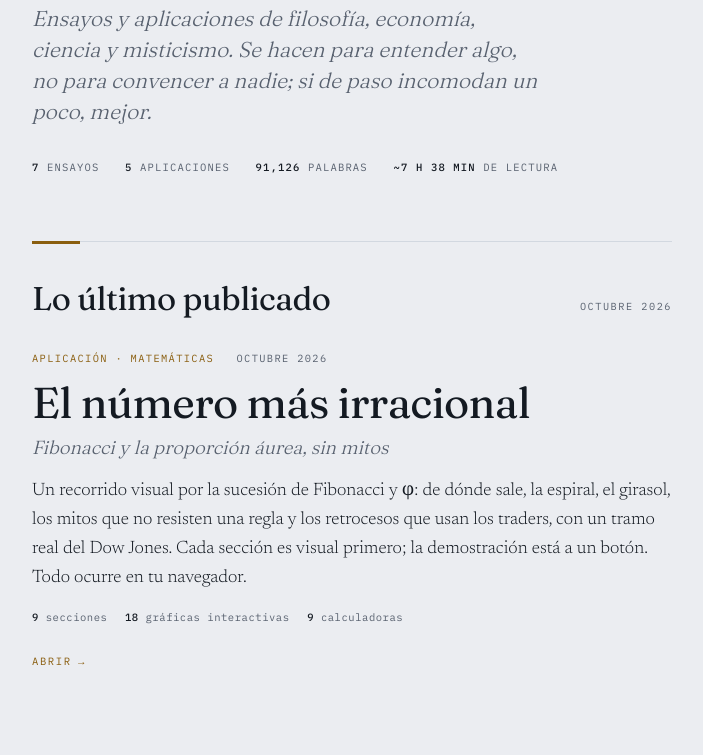
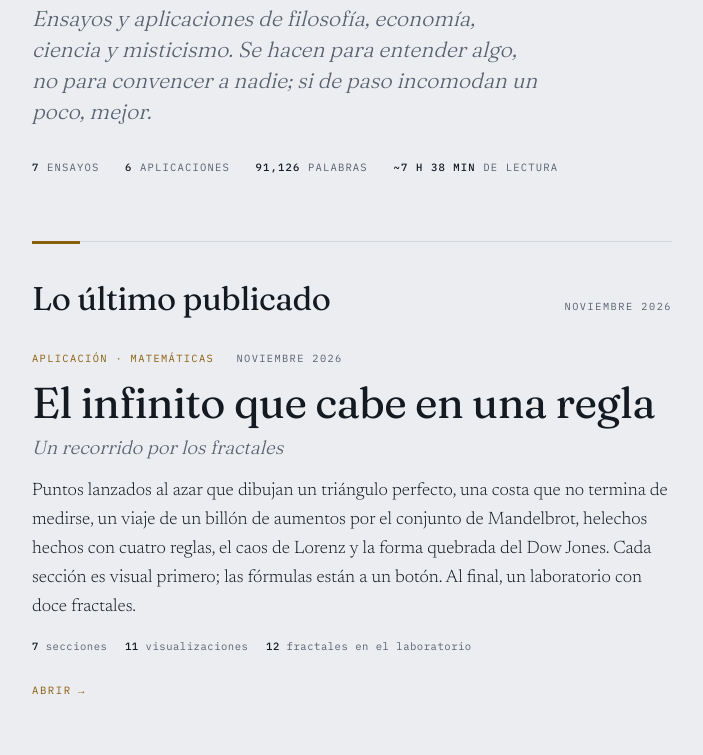
Before and after one commit to Alex-Vazquez73/Alex-Vazquez73.github.io, a plain HTML site: page index.html in a window 1280 px wide. Shown: the part 348-1103 px from the top of the page, without its empty margins (288-991 px from the left). Drawn offline with Linux system fonts and the light colour scheme.

Commit message:
Añade «El infinito que cabe en una regla» como destacada
Co-Authored-By: Claude Opus 5.5 <noreply@anthropic.com>

```diff
--- a/index.html
+++ b/index.html
@@ -238,16 +238,16 @@ h1{font-family:"Fraunces","Newsreader",Georgia,serif;font-weight:400;
     <p class="eyebrow">Archivo · Alejandro Vázquez</p>
     <h1>Lo que voy entendiendo</h1>
     <p class="lede">Ensayos y aplicaciones de filosofía, economía, ciencia y misticismo. Se hacen para entender algo, no para convencer a nadie; si de paso incomodan un poco, mejor.</p>
-    <p class="totales"><span><b>7</b> ensayos</span><span><b>5</b> aplicaciones</span><span><b>91,126</b> palabras</span><span><b>~7 h 38 min</b> de lectura</span></p>
+    <p class="totales"><span><b>7</b> ensayos</span><span><b>6</b> aplicaciones</span><span><b>91,126</b> palabras</span><span><b>~7 h 38 min</b> de lectura</span></p>
   </header>
 
-  <p class="section-label"><span>Lo último publicado</span><span class="count">Octubre 2026</span></p>
-  <a class="destacada" href="el-numero-mas-irracional/">
-    <p class="meta"><span class="kind">Aplicación · Matemáticas</span><span>Octubre 2026</span></p>
-    <h2>El número más irracional</h2>
-    <p class="sub">Fibonacci y la proporción áurea, sin mitos</p>
-    <p class="blurb">Un recorrido visual por la sucesión de Fibonacci y φ: de dónde sale, la espiral, el girasol, los mitos que no resisten una regla y los retrocesos que usan los traders, con un tramo real del Dow Jones. Cada sección es visual primero; la demostración está a un botón. Todo ocurre en tu navegador.</p>
-    <p class="cifras"><span><b>9</b> secciones</span><span><b>18</b> gráficas interactivas</span><span><b>9</b> calculadoras</span></p>
+  <p class="section-label"><span>Lo último publicado</span><span class="count">Noviembre 2026</span></p>
+  <a class="destacada" href="fractales/">
+    <p class="meta"><span class="kind">Aplicación · Matemáticas</span><span>Noviembre 2026</span></p>
+    <h2>El infinito que cabe en una regla</h2>
+    <p class="sub">Un recorrido por los fractales</p>
+    <p class="blurb">Puntos lanzados al azar que dibujan un triángulo perfecto, una costa que no termina de medirse, un viaje de un billón de aumentos por el conjunto de Mandelbrot, helechos hechos con cuatro reglas, el caos de Lorenz y la forma quebrada del Dow Jones. Cada sección es visual primero; las fórmulas están a un botón. Al final, un laboratorio con doce fractales.</p>
+    <p class="cifras"><span><b>7</b> secciones</span><span><b>11</b> visualizaciones</span><span><b>12</b> fractales en el laboratorio</span></p>
     <p class="leer"><span>Abrir</span><span>&rarr;</span></p>
   </a>
 
@@ -341,6 +341,11 @@ h1{font-family:"Fraunces","Newsreader",Georgia,serif;font-weight:400;
       <span><span class="ti">La Inmensidad del Universo</span><span class="sub">Un atlas del vértigo cósmico</span><span class="resumen">Compara el tamaño de los astros, de una estrella de neutrones al universo observable, o viaja de la Tierra al borde de lo visible, incluso a la velocidad de la luz en tiempo real. Con fotografías reales de NASA, ESA y ESO; lo que nadie ha fotografiado está reconstruido y marcado. Todo ocurre en tu navegador.</span></span>
       <span class="leer"><span>Abrir</span><span>&rarr;</span></span>
     </a></li>
+    <li><a class="app" href="el-numero-mas-irracional/">
+      <span class="sello"><span>◎</span>Aplicación</span>
+      <span><span class="ti">El número más irracional</span><span class="sub">Fibonacci y la proporción áurea, sin mitos</span><span class="resumen">Un recorrido visual por la sucesión de Fibonacci y φ: de dónde sale, la espiral, el girasol, los mitos que no resisten una regla y los retrocesos que usan los traders, con un tramo real del Dow Jones. Cada sección es visual primero; la demostración está a un botón. Todo ocurre en tu navegador.</span></span>
+      <span class="leer"><span>Abrir</span><span>&rarr;</span></span>
+    </a></li>
   </ul>
 
   <section class="sus" aria-labelledby="sus-h">
@@ -362,7 +367,7 @@ h1{font-family:"Fraunces","Newsreader",Georgia,serif;font-weight:400;
 
   <footer class="end">
     <span>Alejandro Vázquez · Ciudad de México</span>
-    <span>Actualizado octubre 2026</span>
+    <span>Actualizado noviembre 2026</span>
   </footer>
 </main>
 
```
Also changed, not shown: privacidad/index.html (+13 -6 lines).
